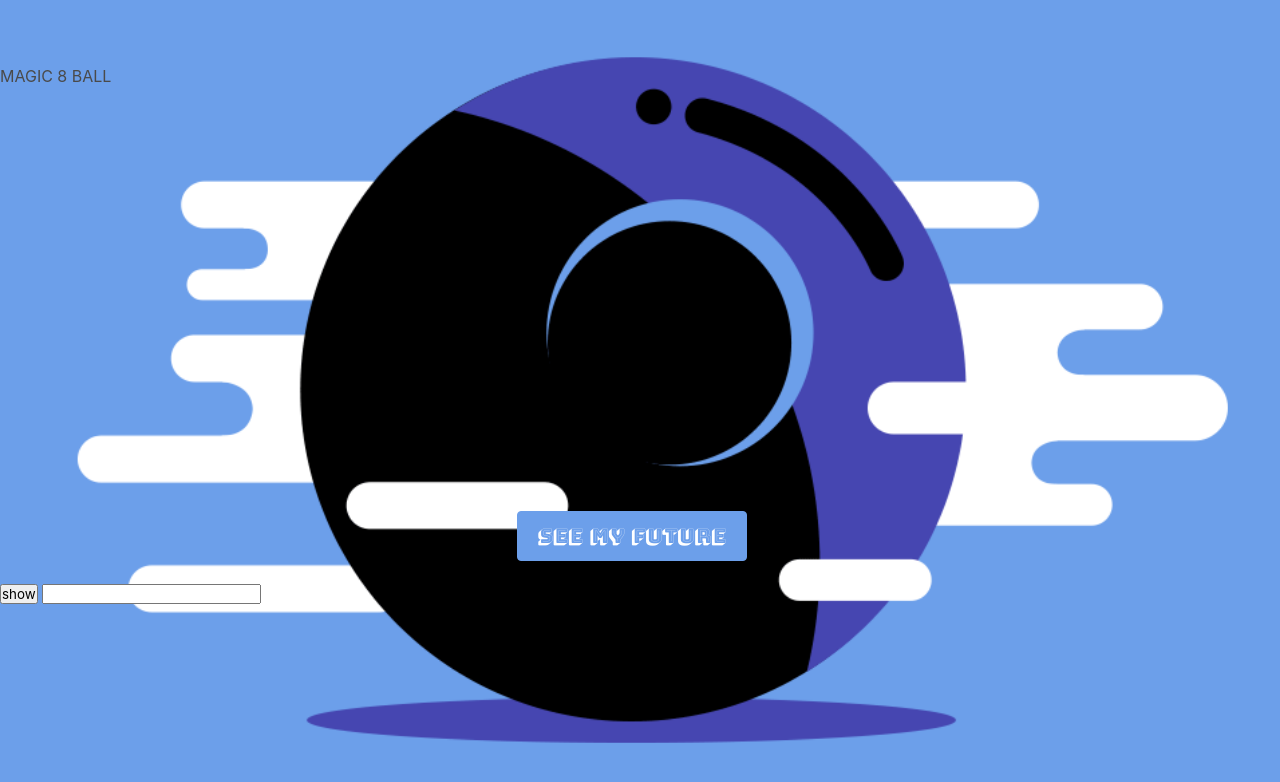
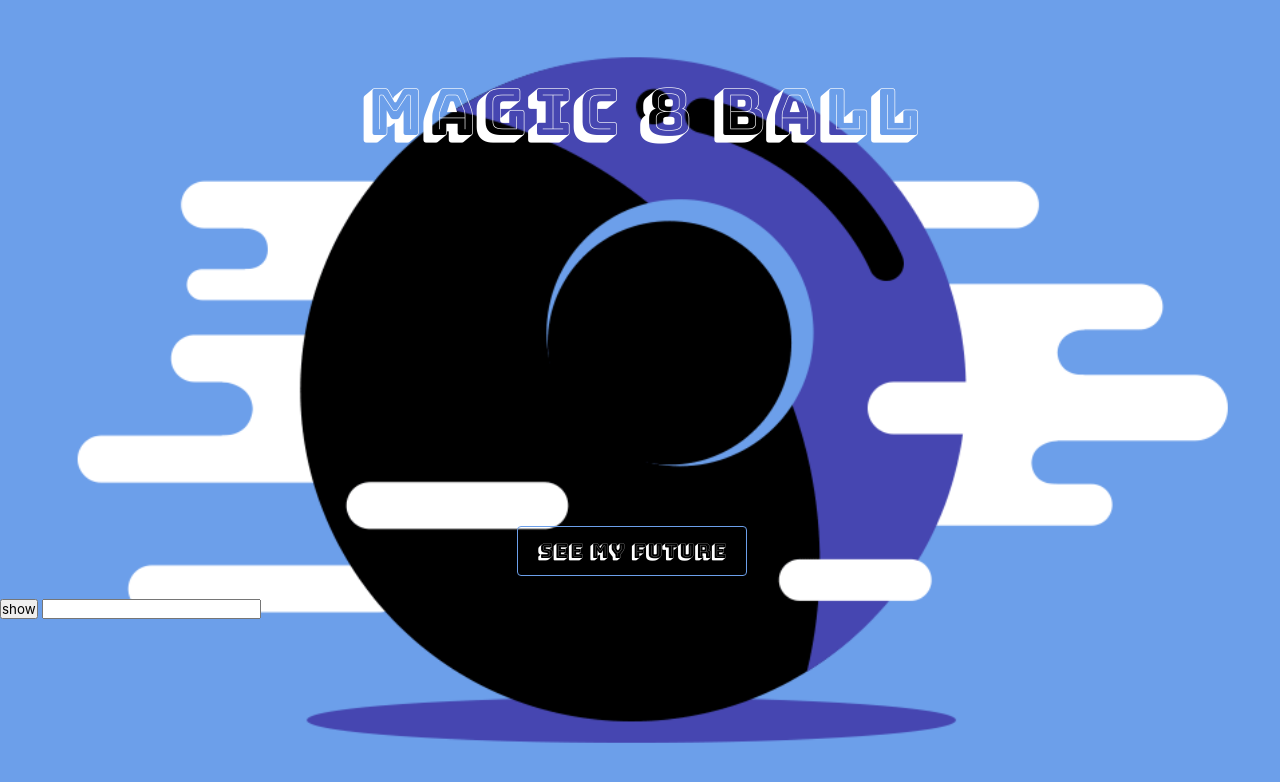
Before and after one commit to SheylaPopovich/magic-8-ball, a website: page index.html in a window 1280 px wide. Drawn offline with nearby package versions, Linux system fonts and the light colour scheme.

Commit message:
styled ttitle on index file

```diff
--- a/assets/css/style.css
+++ b/assets/css/style.css
@@ -32,7 +32,7 @@ html {
 .notification {
   text-align: center;
   align-items: center;
-  margin-top: 35%;
+  margin-top: 30%;
   background-color: none;
 }
 
@@ -41,8 +41,16 @@ html {
 }
 
 #button {
-  background-color: #6c9fea;
+  background-color: transparent;
   border-color: #6c9fea;
   font-family: "Bungee Shade", cursive;
   color: white;
 }
+
+#title {
+  color: white;
+  font-family: "Bungee Shade", cursive;
+  align-items: center;
+  text-align: center;
+  font-size: 8vh;
+}
--- a/index.html
+++ b/index.html
@@ -13,7 +13,7 @@
 </head>
 <body>
 <div id="landingPic">
-       <h1>MAGIC 8 BALL</h1>
+       <h1 id="title">MAGIC 8 BALL</h1>
 
        <div class="container">
         <div class="notification" id="buttonContainer">
```
